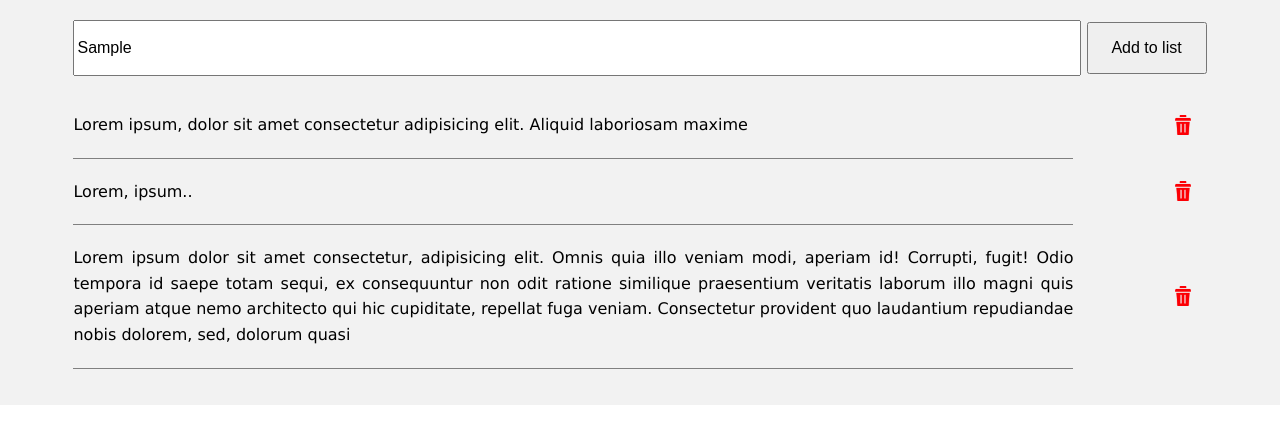
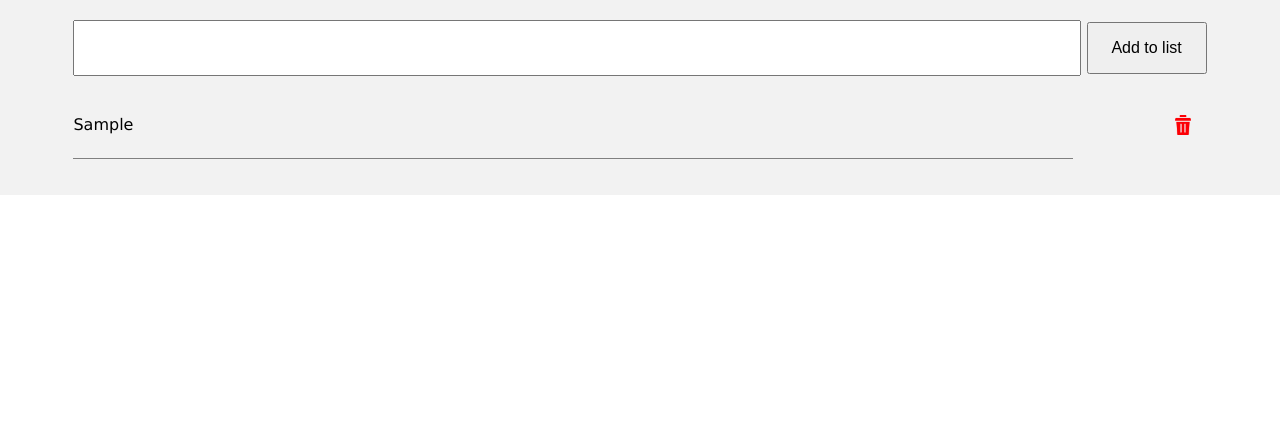
Before and after one commit to JohnsonKayode/To-do-list-Project, a plain HTML site: page index.html in a window 1280 px wide. Both pictures are taken after typing "Sample" into the empty fields and a click on the button "Add to list". Shown: the top 444 px of the page. Drawn offline with Linux system fonts and the light colour scheme.

Commit message:
made my to do list

```diff
--- a/index.html
+++ b/index.html
@@ -4,7 +4,7 @@
     <meta charset="UTF-8" />
     <meta name="viewport" content="width=device-width, initial-scale=1.0" />
     <link rel="stylesheet" href="./styles.css" />
-    <script src="./index.js"></script>
+
     <title>To do List</title>
   </head>
   <body>
@@ -14,22 +14,13 @@
         <button id="addButton">Add to list</button>
         <div class="list">
             <ol>
-                 <div class="list-item">
-                    <li>Lorem ipsum, dolor sit amet consectetur adipisicing elit. Aliquid laboriosam maxime </li>
-                    <img src="./image/delete.png" alt="">
-                </div>
-
-                <div class="list-item">
+                <!-- <div class="list-item">
                     <li>Lorem, ipsum..</li>
                     <img src="./image/delete.png" alt="">
-                </div>
-
-                <div class="list-item">
-                    <li>Lorem ipsum dolor sit amet consectetur, adipisicing elit. Omnis quia illo veniam modi, aperiam id! Corrupti, fugit! Odio tempora id saepe totam sequi, ex consequuntur non odit ratione similique praesentium veritatis laborum illo magni quis aperiam atque nemo architecto qui hic cupiditate, repellat fuga veniam. Consectetur provident quo laudantium repudiandae nobis dolorem, sed, dolorum quasi </li>
-                    <img id="deleteText" src="./image/delete.png" alt="">
-                </div>
+                </div>   -->
             </ol>
         </div>
       </div>
+      <script src="./index.js"></script>
   </body>
 </html>
--- a/index.js
+++ b/index.js
@@ -1,49 +1,31 @@
+alert(`this is an alert `);
 
-// alert(`this is an alert `)
+let buttonToAddList = document.querySelector("#addButton");
+let userInput = document.getElementById("input");
+let orderedList = document.querySelector("ol");
 
- class NewList {
-    constructor(){
-        this.userText = document.getElementById('input');
-        const addedButton = document.getElementById('addButton');
-        addedButton.addEventListener('click', () => {
-            let value = this.userText.value;
-            if(value === ""){
-                alert('Please enter a valid text:');
-            }
-        });
-        return this.userText;
-    }
+buttonToAddList.addEventListener("click", () => {
+  let list = document.createElement("li");
+  let image = document.createElement("img");
+  let divList = document.createElement("div");
+  divList.className = "list-item";
+  image.src = "./image/delete.png";
 
-    // addText(input){
-    //     // let input = 'favourite food'
-    //     let addedButton = document.getElementById("addButton");
-    //     addedButton.addEventListener('click', () => {
-    //         let clonedText = document.querySelector('input');
-    //         clonedText.innerHTML = input.value;
-    //         this.userText.appendChild(clonedText);
-    //         let clonedImage = document.createElement('img');
-    //         clonedImage.innerHTML = '<img src="delete.png" alt="delete">';
-    //         this.userText.appendChild(clonedImage);
-    //         console.log(clonedText);
-    //     });
+  if (userInput.value === "") {
+    alert("Please enter a task");
+  } else {
+    list.innerHTML = userInput.value;
+    orderedList.appendChild(divList);
+    divList.appendChild(list);
+    divList.appendChild(image);
 
+    console.log(divList);
 
-    //     return this.userText;
-    // }
+    image.addEventListener("click", () => {
+      orderedList.removeChild((divList));
+      // divList.removeChild(image);
+    });
 
-    // removeText(){
-    //     addEventListener('click', () => {
-    //         return this.userText;
-    //     });
-    //     return this.userText;
-    // }
- }
-
-let input = document.getElementById('input');
-let deleteButton = document.getElementById('deleteText');
-let listDiv = document.querySelector('.list-item')
-let addedButton = document.getElementById('addButton');
-
-const addedList = new NewList();
-
-addedList
+    userInput.value = "";
+  }
+});
```
